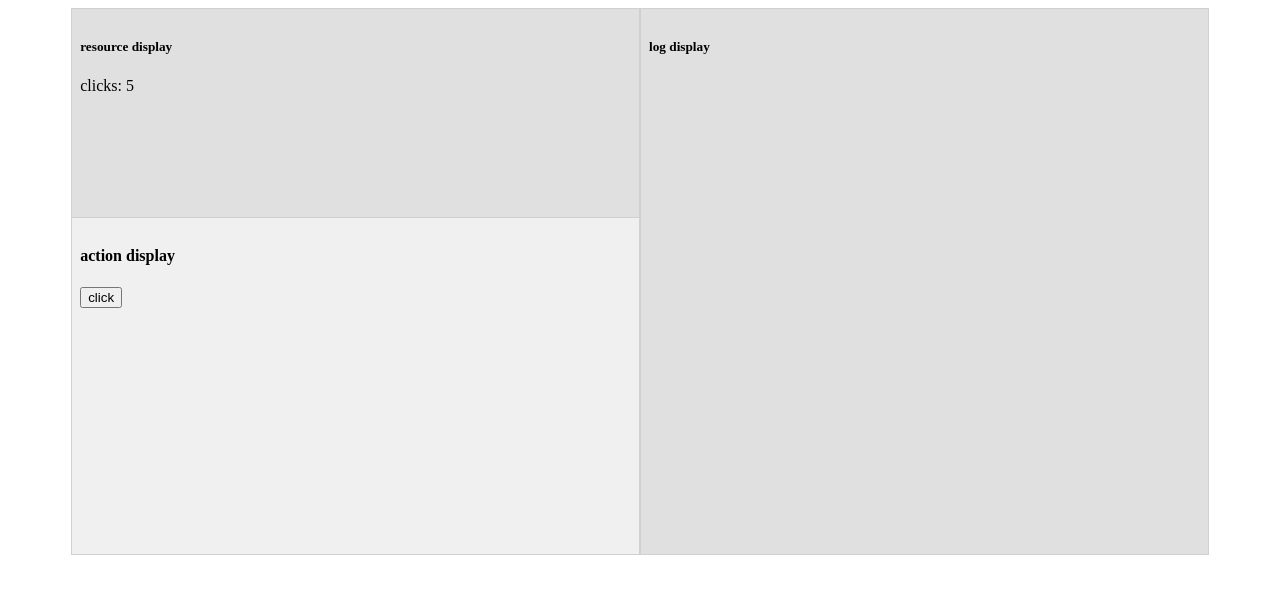
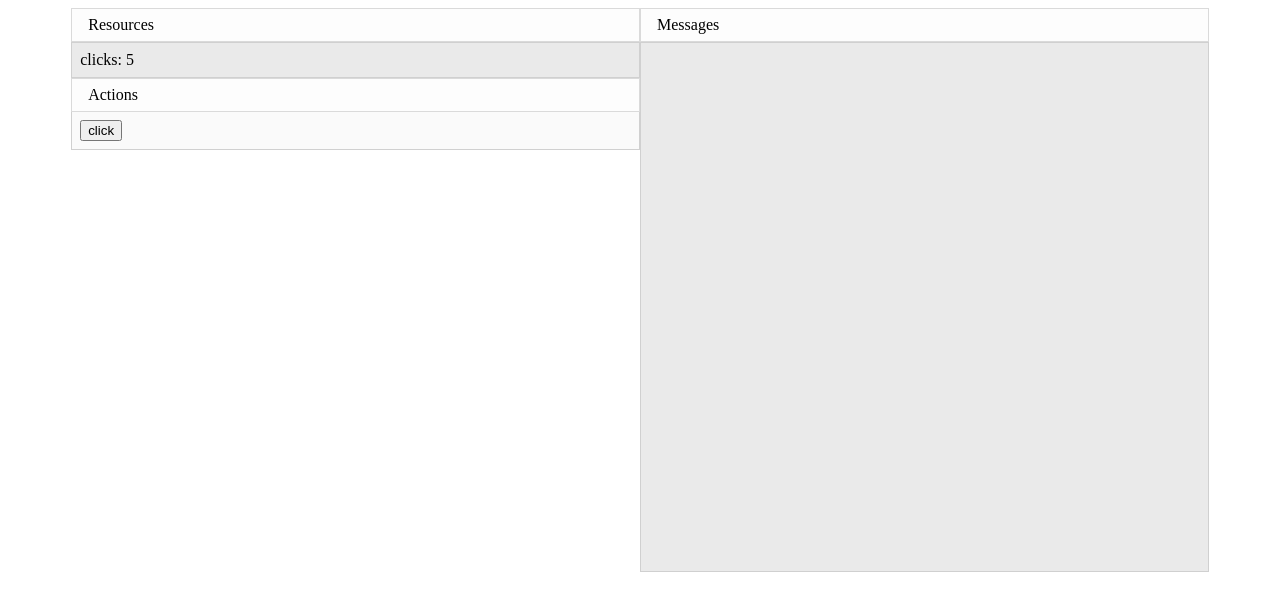
Before and after one commit to Nolshine/idleclicker, a plain HTML site: page index.html in a window 1280 px wide. Both pictures are taken after a click on the button "click". Drawn offline with Linux system fonts and the light colour scheme.

Commit message:
styled and reorganised html, made tooltips slightly prettier

```diff
--- a/index.html
+++ b/index.html
@@ -12,19 +12,25 @@
 <body>
 	<div class="container">
 		<div class="right_col">
+			<div class="header">
+				<p>Messages<p>
+			</div>
 			<div class="log_display">
-				<h5>log display</h5>
 			</div>
 		</div>
 		<div class="left_col">
+			<div class="header">
+				<p>Resources<p>
+			</div>
 			<div class="resource_display">
-				<h5>resource display</h5>
 				<div id="clicks" class="resource"></div>
 				<div id="autoclickers" class="resource"></div>
 <!-- 				<div id="clicks_per_sec" class="resource_rate"></div> -->
 			</div>
+			<div class="header">
+				<p>Actions<p>
+			</div>
 			<div class="action_display">
-				<h4>action display</h4>
 				<button id="click">click</button>
 				<button id="buy_autoclicker">buy autoclicker</button>
 			</div>
--- a/script/engine.js
+++ b/script/engine.js
@@ -14,14 +14,14 @@ var tooltips = {
 };
 
 var hoverIn = function () {
-	$("#tooltip").css('top', (mouse.y+10)+"px");
-	$("#tooltip").css('left', (mouse.x+10)+"px");
-	$("#tooltip").text(tooltips[$(this).attr('id')])
-	$("#tooltip").show();
+	$("#tooltip").text(tooltips[$(this).attr('id')]);
+	$("#tooltip").css('top', (mouse.y+15)+"px");
+	$("#tooltip").css('left', (mouse.x+15)+"px");
+	$("#tooltip").fadeIn(250);
 };
 var hoverOut = function () {
+	$("#tooltip").text("");
 	$("#tooltip").hide();
-	$("#tooltip").text("");
 };
 
 // Will store all button functions here, will look cleaner.
@@ -85,7 +85,8 @@ var note = function (text) {
 
 	$(".log_display").html("");
 	for (var i = 0; i < logs.length; i++){
-		$(".log_display").append("<p>"+logs[i]+"</p>");
+		var opacity = 1.0-(i*0.05);
+		$(".log_display").append("<p style=\"opacity:"+opacity+";\">"+logs[i]+"</p>");
 	}
 }; // Eventually I'll use this to make sure there's only x lines ever in the log display. **DONE**
 
--- a/style/main.css
+++ b/style/main.css
@@ -16,27 +16,32 @@
 	left:0px;
 	width:50%;
 }
+.header {
+	line-height:0%;
+	padding:0px;
+	padding-left:1em;
+	border: 1px solid #dadada;
+	background-color: #fdfdfd;
+}
 .resource_display {
 	position:relative;
 	border: 1px solid #d0d0d0;
-	background-color: #e0e0e0;
+	background-color: #eaeaea;
 	padding:0.5em;
-	height:12em;
 }
 .action_display {
 	position:relative;
 	border: 1px solid #d0d0d0;
 	border-top:none;
-	background-color: #f0f0f0;
+	background-color: #fafafa;
 	padding:0.5em;
-	height:20em;
 }
 .log_display {
+	height:32em;
 	position:relative;
 	border: 1px solid #d0d0d0;
-	background-color: #e0e0e0;
+	background-color: #eaeaea;
 	padding:0.5em;
-	height:33.05em;
 }
 .resource_col1, .resource_col2 {
 	position:relative;
@@ -48,6 +53,7 @@
 	left:0px;
 	height:auto;
 	width:auto;
+	padding:.2em;
 	border:1px solid black;
 	background-color: #F8FACA;
 }
```
